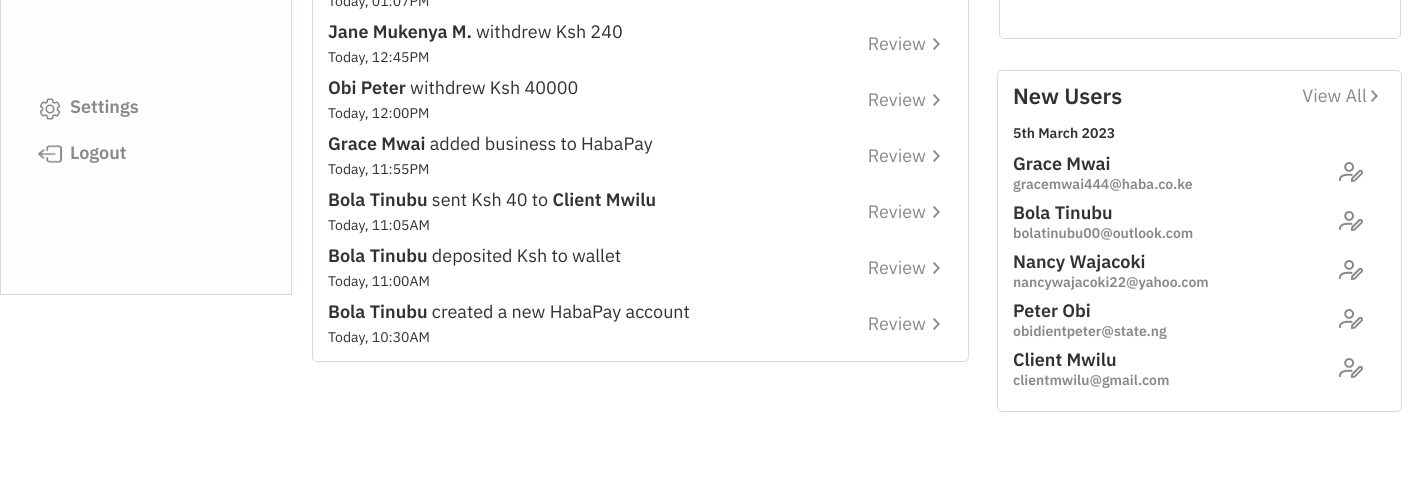
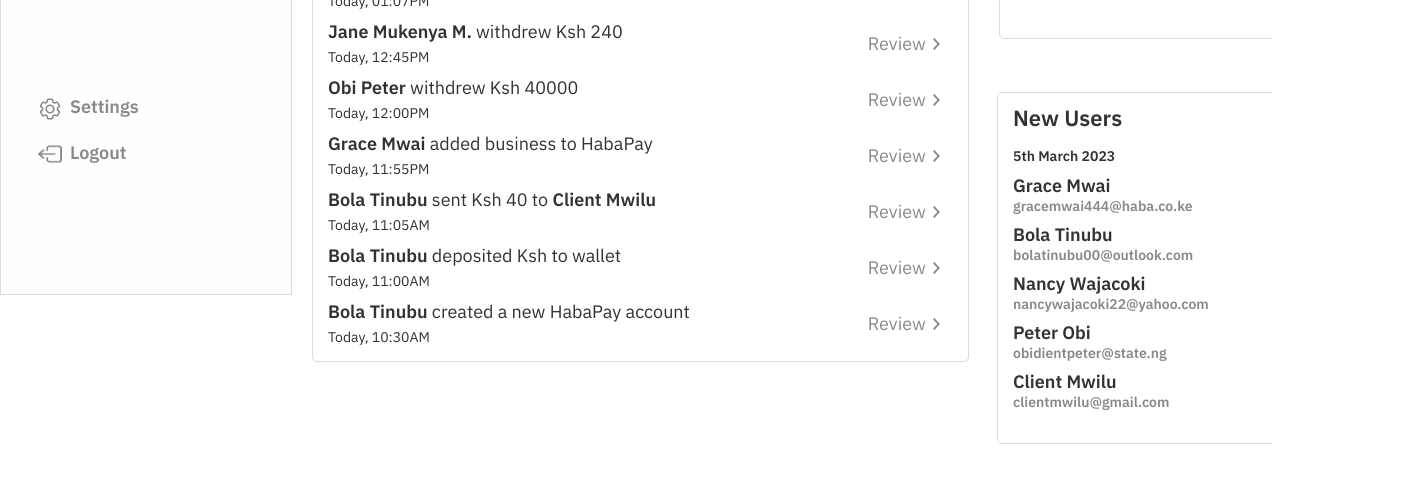
Before and after one commit to glitex-interns-june-2023/haba-pay, a React (Create React App) app: page /home in a window 1280 px wide. Shown: the part 731-1214 px from the top of the page, 1411 px wide, since content can reach past the window. After the commit the page ends 1183 px from the top, so only its background shows below. Built offline with nearby package versions, Linux system fonts and the light colour scheme; no server answers.

Commit message:
style: Updated the rightsidebar component

```diff
--- a/src/Components/RightSidebar.js
+++ b/src/Components/RightSidebar.js
@@ -123,6 +123,7 @@
                 </div>
             </div>
 
+            <div className="new-reg-users">
                 <div className="users-reg">
                     <div className="new-details">
                         <div className="details-title">New Users</div>
@@ -191,6 +192,7 @@
                     </div>
                 </div>
             </div>
+        </div>
     );
 };
 
--- a/src/Styles/RightSidebar.css
+++ b/src/Styles/RightSidebar.css
@@ -1,5 +1,9 @@
+.right-sidebar {
+    overflow-x: hidden;
+}
+
 .transactions {
-    width: 400px;
+    width: 360px;
     height: 650px;
     flex-shrink: 0;
     border-radius: 5px;
@@ -59,7 +63,7 @@
 
 .transaction-details {
     display: flex;
-    width: 400px;
+    width: 360px;
     height: 510px;
     padding: 10px 0px;
     flex-direction: column;
@@ -106,14 +110,14 @@
 .admin-details {
     display: flex;
     flex-direction: row;
-    width: 288px;
+    width: 275px;
     justify-content: space-between;
     align-items: flex-start;
 }
 
 .admin-detail {
     display: flex;
-    width: 180px;
+    width: 160px;
     flex-direction: column;
     align-items: flex-start;
     gap: 10px;
@@ -157,13 +161,16 @@
     padding-top: 12px;
 }
 
+.new-reg-users{
+    margin-top: -20%;
+}
+
 .users-reg {
-    width: 388px;
-    height: 340px;
+    width: 348px;
+    height: 350px;
     border-radius: 5px;
     border: 0.5px solid #DED9D9;
     position: relative;
-    top: -6.5%;
     margin-left: 8px;
     padding-left: 15px;
 }
@@ -171,7 +178,7 @@
 .new-details {
     display: inline-flex;
     align-items: center;
-    gap: 180px;
+    gap: 155px;
     padding-top: 10px;
 }
 
@@ -212,7 +219,7 @@
 
 .reg-details {
     display: flex;
-    width: 350px;
+    width: 340px;
     justify-content: space-between;
     align-items: center;
     padding-bottom: 8px;
```
Lines whose indentation alone changed are shown as unchanged.
